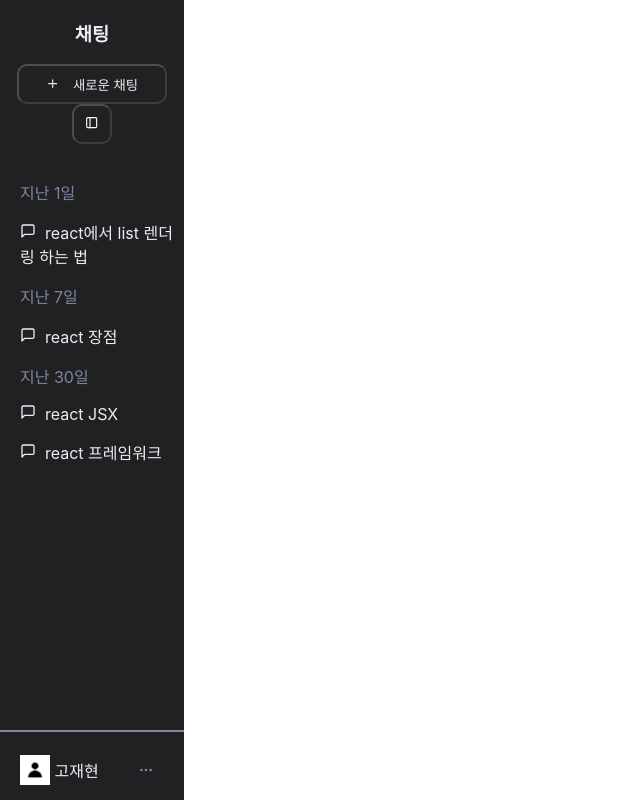
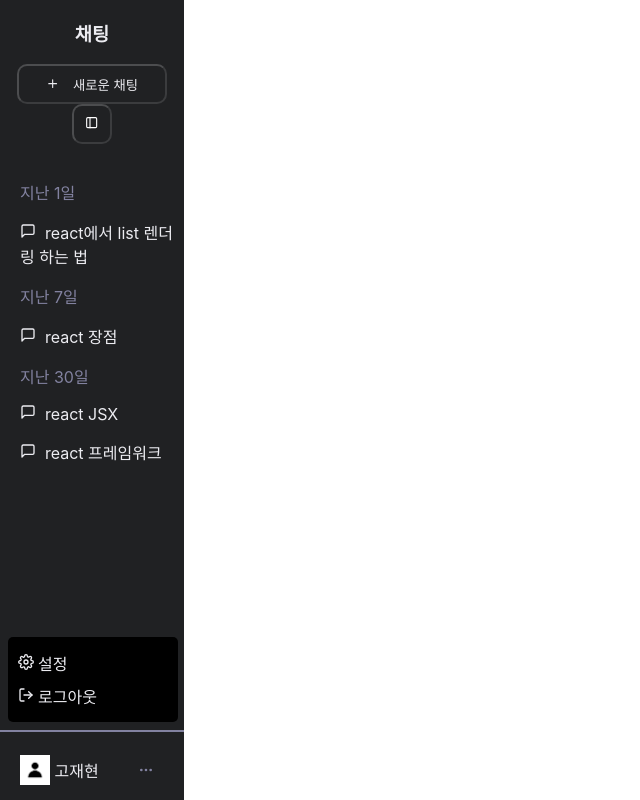
Before and after one commit to gojaeng/INU_AppCenter, a React (Create React App) app in the folder study/: page / in a window 1280 px wide. Shown: the whole page, without its empty margins (0-640 px from the left). Built offline with nearby package versions, Linux system fonts and the light colour scheme.

Commit message:
Feat : Setting Deign

```diff
--- a/study/src/App.tsx
+++ b/study/src/App.tsx
@@ -53,6 +53,19 @@ const More = styled.div`
     margin-right: 30px;
     color: #8282a0;
 `;
+const Detail = styled.div`
+    display: flex;
+    flex-direction: column;
+    background-color: black;
+    color: #ececf1;
+    align-items: start;
+    height: 75px;
+    justify-content: space-evenly;
+    width: 20vh;
+    border-radius: 5px;
+    margin-left: 8px;
+    padding: 5px;
+`;
 
 function App() {
     const Image = '/default-profile-account-unknown-icon-black-silhouette-free-vector.jpg';
@@ -85,7 +98,7 @@ function App() {
             lastChat: new Date().getTime() - 3600 * 24 * 9 * 1000,
         },
     ]);
-    const Addchat = async () => {
+    const handleAddchat = () => {
         const newchat = {
             title: '새로운 채팅',
             chatId: chatItems.length.toString(),
@@ -93,22 +106,26 @@ function App() {
         };
         setChatItems((prevchatItems) => [newchat, ...prevchatItems]);
     };
-
+    const handleDetail = () => {};
     return (
         <div className="App">
             <Side>
                 <div>
                     <h3>채팅</h3>
                     <div>
-                        <NewChat onClick={Addchat}>{add} 새로운 채팅</NewChat> <Sidebar>{sidebar}</Sidebar>
+                        <NewChat onClick={handleAddchat}>{add} 새로운 채팅</NewChat> <Sidebar>{sidebar}</Sidebar>
                     </div>
                     <br />
                     <ChatList chatItems={chatItems} />
                 </div>
 
                 <div>
+                    <Detail>
+                        <div>&nbsp;{setting} 설정</div>
+                        <div>&nbsp;{logout} 로그아웃</div>
+                    </Detail>
                     <hr style={{ border: '1px solid #8282A0' }} />
-                    <Profile>
+                    <Profile onClick={handleDetail}>
                         <br />
                         <img src={Image} alt="Profile" style={{ width: '30px' }} />
                         &nbsp;고재현
```
